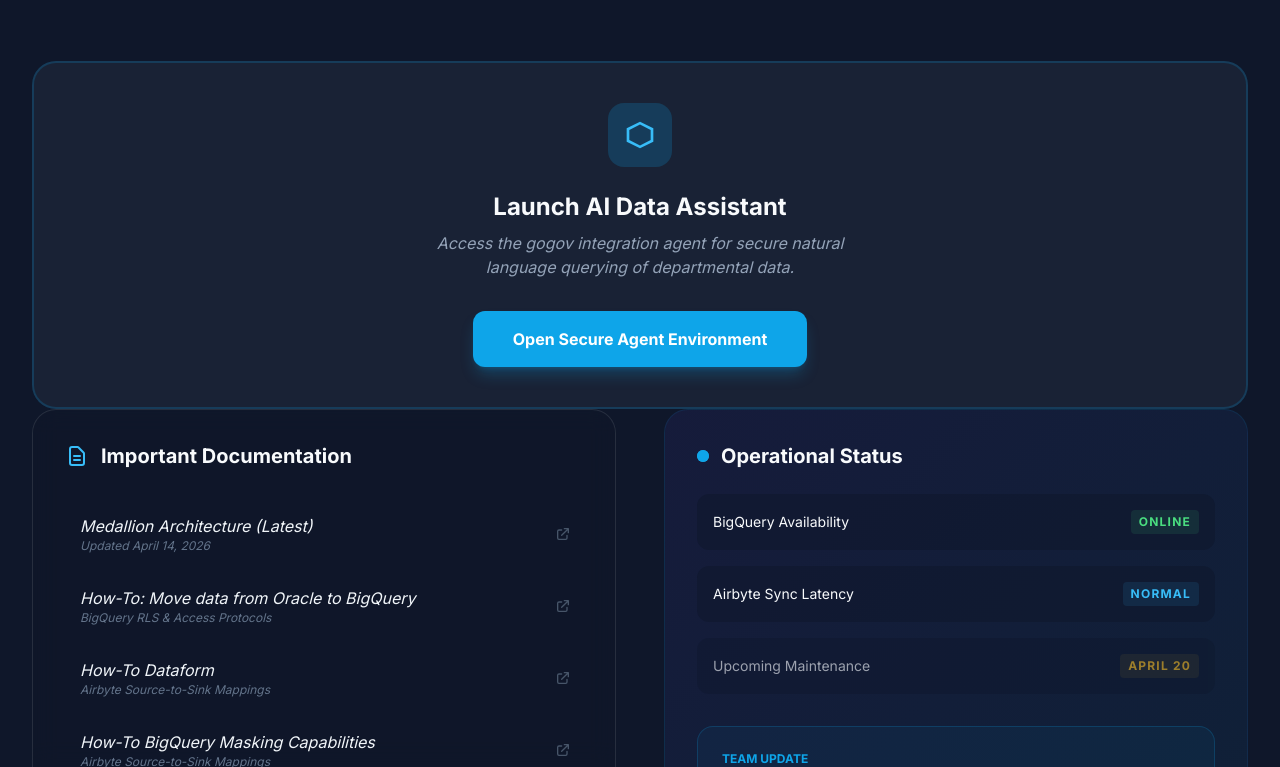
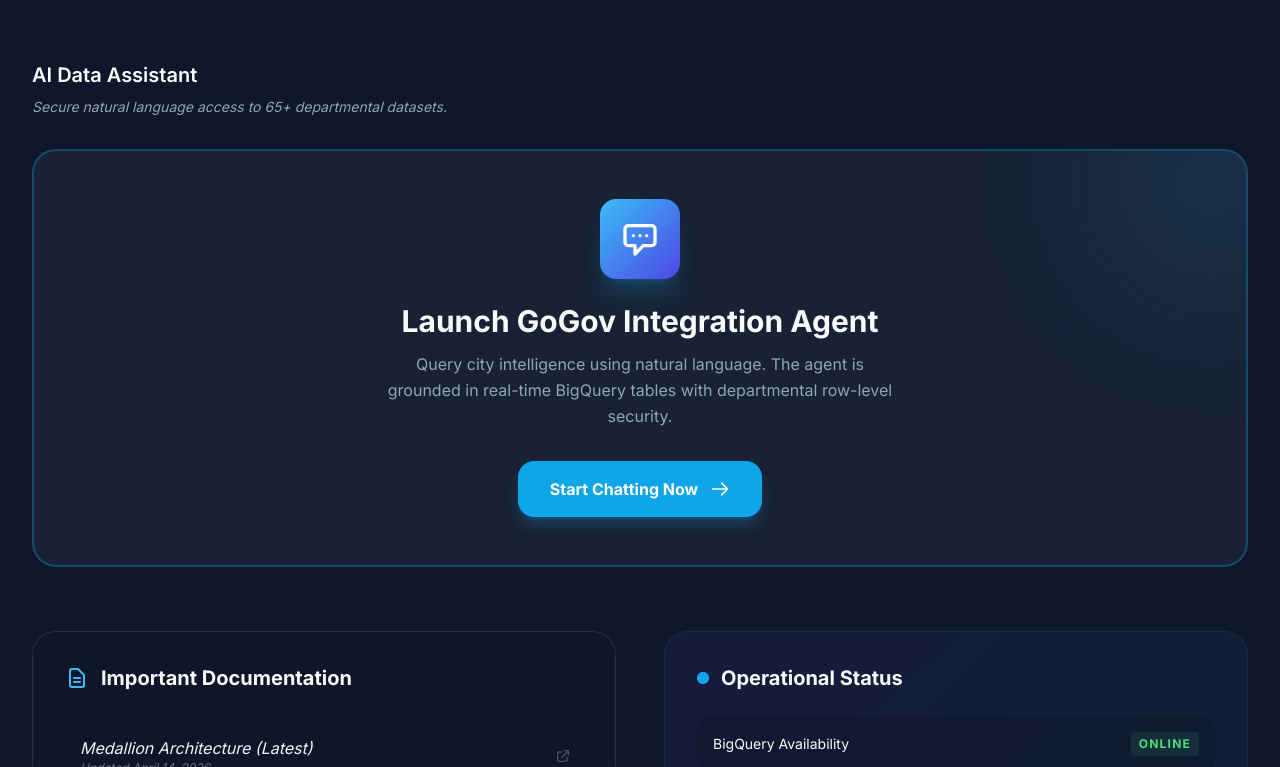
Before and after one commit to pmorgan-hash/AI-Data-Portal-, a plain HTML site: page index.html in a window 1280 px wide. Shown: the part 536-1303 px from the top of the page. Drawn offline with nearby package versions, Linux system fonts and the light colour scheme.

Commit message:
Update index.html

```diff
--- a/index.html
+++ b/index.html
@@ -124,16 +124,36 @@
             </div>
         </section>
 
-<div class="glass-card p-10 rounded-3xl border-2 border-sky-500/20 text-center hover:border-sky-500/50 transition-all">
-    <div class="bg-sky-500/20 w-16 h-16 rounded-2xl flex items-center justify-center mx-auto mb-6">
-        <svg class="w-8 h-8 text-sky-400" fill="currentColor" viewBox="0 0 24 24"><path d="M12 2L2 7v10l10 5 10-5V7L12 2zm0 2.18l8 4v7.64l-8 4-8-4V8.18l8-4z"/></svg>
-    </div>
-    <h3 class="text-2xl font-bold mb-2">Launch AI Data Assistant</h3>
-    <p class="text-slate-400 mb-8 max-w-md mx-auto italic">Access the gogov integration agent for secure natural language querying of departmental data.</p>
-    <a href="https://console.cloud.google.com/bigquery/agents_hub;agentsHubTab=Agents;agentsPath=%2Fbq%2Fagents%2Fagent_94c23378-901b-4010-ab85-89c288749957?project=ai-data-analytics-project-1" target="_blank" class="inline-block px-10 py-4 bg-sky-500 hover:bg-sky-600 text-white rounded-xl font-bold transition-transform active:scale-95 shadow-lg shadow-sky-500/25">
-        Open Secure Agent Environment
-    </a>
-</div>
+<section class="mb-16">
+            <div class="mb-8">
+                <h2 class="text-xl font-semibold mb-2">AI Data Assistant</h2>
+                <p class="text-slate-400 text-sm italic">Secure natural language access to 65+ departmental datasets.</p>
+            </div>
+
+            <div class="glass-card p-12 rounded-3xl border-2 border-sky-500/30 text-center relative overflow-hidden group">
+                <div class="absolute -top-24 -right-24 w-64 h-64 bg-sky-500/10 rounded-full blur-3xl group-hover:bg-sky-500/20 transition-all"></div>
+
+                <div class="relative z-10">
+                    <div class="w-20 h-20 bg-gradient-to-br from-sky-400 to-indigo-600 rounded-2xl flex items-center justify-center mx-auto mb-6 shadow-xl shadow-sky-500/20">
+                        <svg class="w-10 h-10 text-white" fill="none" stroke="currentColor" viewBox="0 0 24 24">
+                            <path stroke-linecap="round" stroke-linejoin="round" stroke-width="2" d="M8 10h.01M12 10h.01M16 10h.01M9 16H5a2 2 0 01-2-2V6a2 2 0 012-2h14a2 2 0 012 2v8a2 2 0 01-2 2h-5l-5 5v-5z" />
+                        </svg>
+                    </div>
+
+                    <h3 class="text-3xl font-bold mb-3">Launch GoGov Integration Agent</h3>
+                    <p class="text-slate-400 mb-8 max-w-lg mx-auto leading-relaxed">
+                        Query city intelligence using natural language. The agent is grounded in real-time BigQuery tables with departmental row-level security.
+                    </p>
+
+                    <a href="https://console.cloud.google.com/bigquery/agents_hub;agentsHubTab=Agents;agentsPath=%2Fbq%2Fagents%2Fagent_94c23378-901b-4010-ab85-89c288749957?project=ai-data-analytics-project-1"
+                       target="_blank"
+                       class="inline-flex items-center gap-3 px-8 py-4 bg-sky-500 hover:bg-sky-600 text-white rounded-2xl font-bold transition-all transform hover:scale-105 active:scale-95 shadow-lg shadow-sky-500/25">
+                        Start Chatting Now
+                        <svg class="w-5 h-5" fill="none" stroke="currentColor" viewBox="0 0 24 24"><path stroke-linecap="round" stroke-linejoin="round" stroke-width="2" d="M14 5l7 7m0 0l-7 7m7-7H3" /></svg>
+                    </a>
+                </div>
+            </div>
+        </section>
         <!-- Documentation & Useful Resources Section -->
         <section class="grid grid-cols-1 lg:grid-cols-2 gap-12">
 
```
